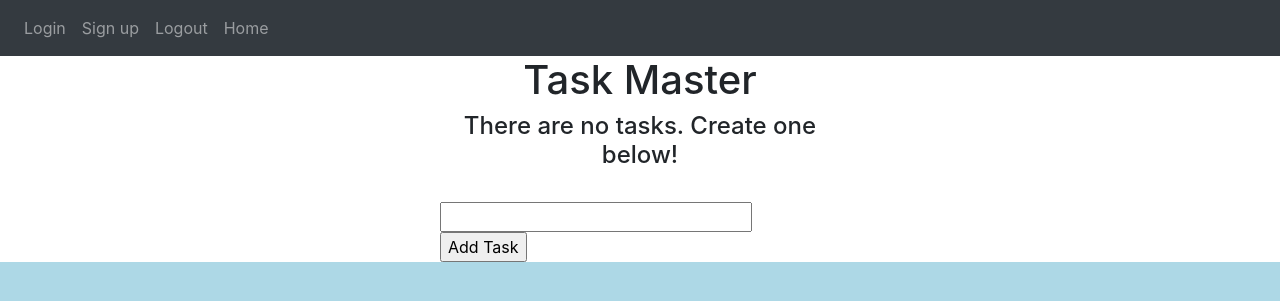
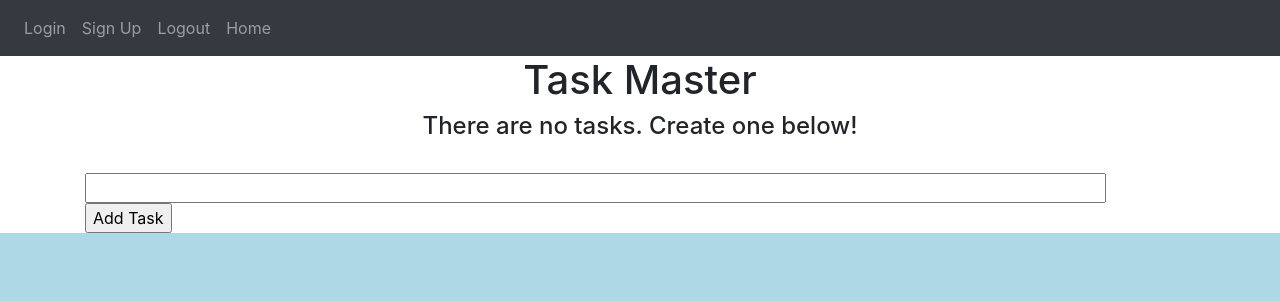
Before and after one commit to Max-FM/Building-a-Basic-Flask-App, a Flask app: page / in a window 1280 px wide. Shown: the top 301 px of the page. Run offline with Flask 3, Linux system fonts and the light colour scheme; data that the repository does not hold is empty; some libraries are stand-ins or nearby versions.

Commit message:
Switch content to container class

```diff
--- a/app/static/css/main.css
+++ b/app/static/css/main.css
@@ -32,5 +32,5 @@ td {
 }
 
 #content {
-    width: 78%;
+    width: 92%;
 }
--- a/app/templates/base.html
+++ b/app/templates/base.html
@@ -31,13 +31,13 @@
         <div class="collapse navbar-collapse" id="navbar">
             <div class="navbar-nav">
                 <a class="nav-item nav-link" id="login" href="/login">Login</a>
-                <a class="nav-item nav-link" id="signup" href="/signup">Sign up</a>
+                <a class="nav-item nav-link" id="signup" href="/signup">Sign Up</a>
                 <a class="nav-item nav-link" id="logout" href="/logout">Logout</a>
                 <a class="nav-item nav-link" id="home" href="/">Home</a>
             </div>
         </div>
     </nav>
-    <div class="content">
+    <div class="container">
         {% block content %}
         {% endblock %}
     </div>
```
